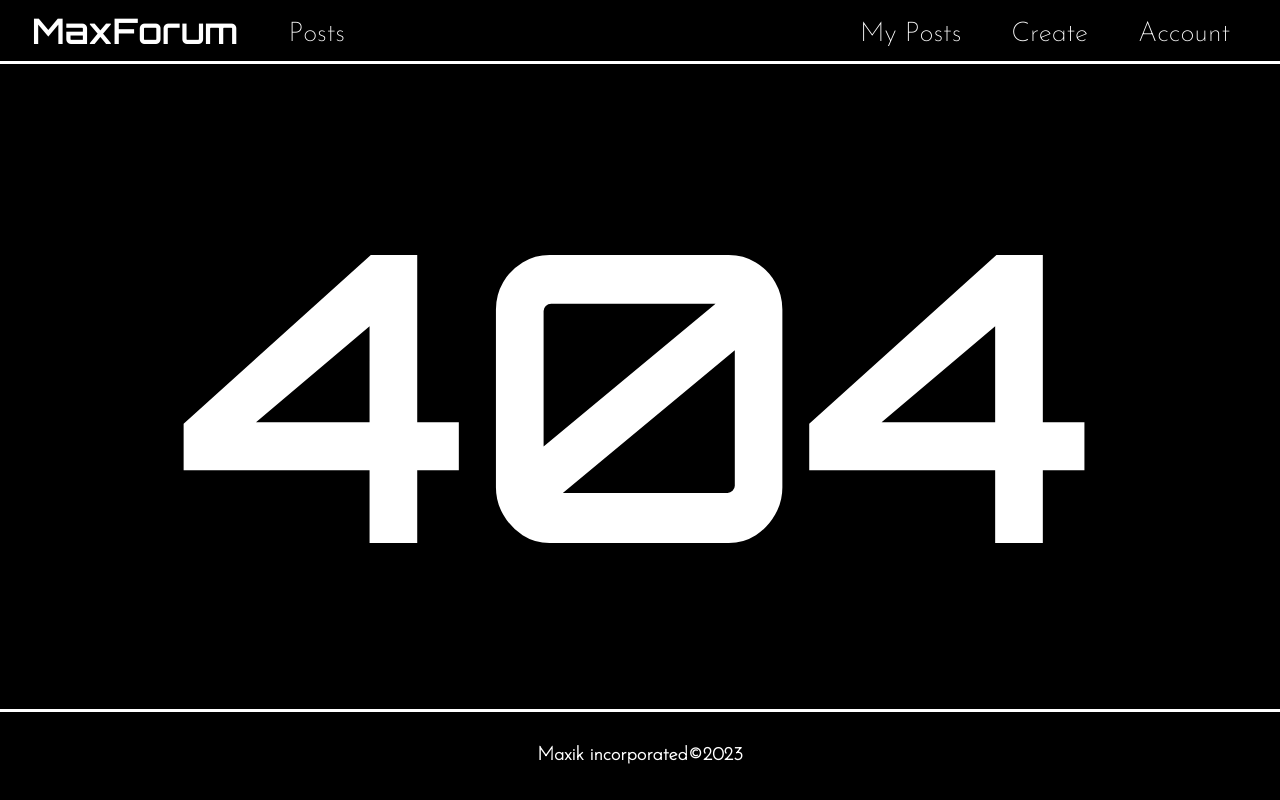
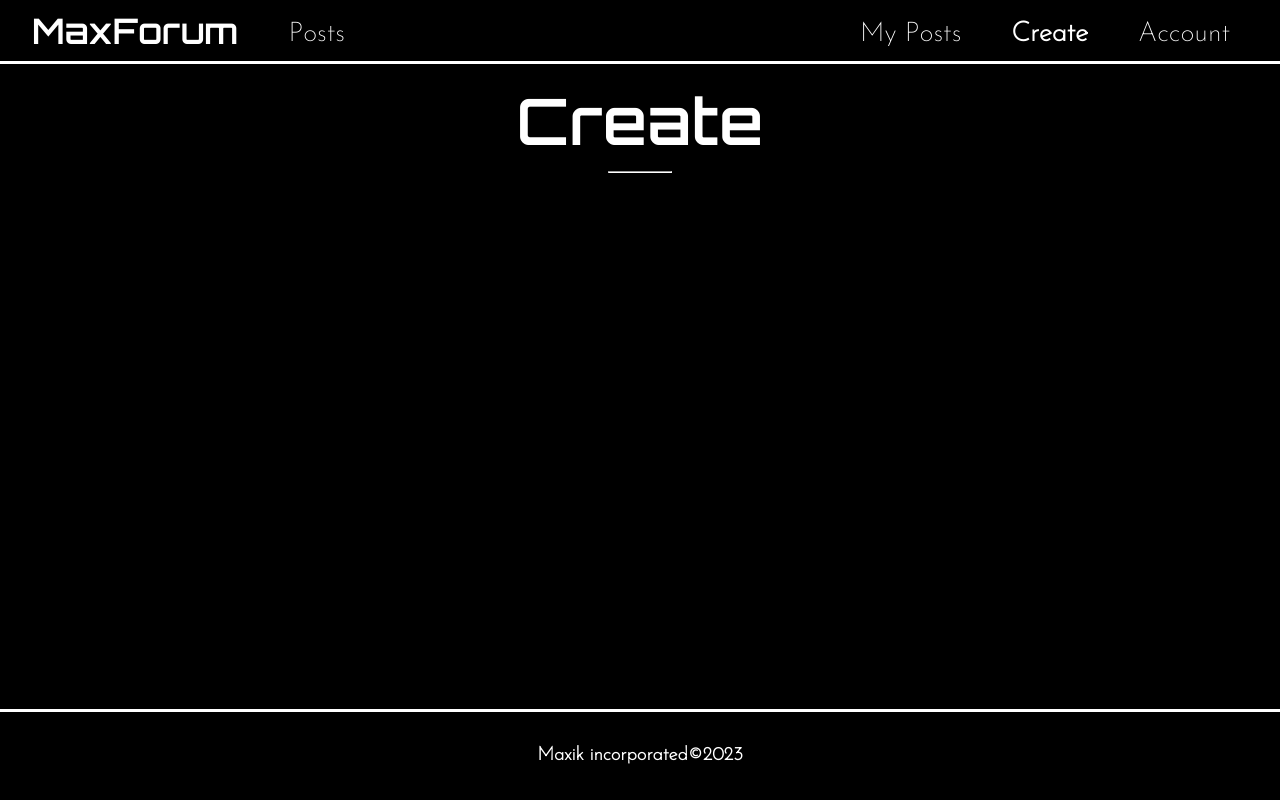
Before and after one commit to MaxPoplavskiy/MaxForum, a React (Create React App) app in the folder front/: page /create in a window 1280 px wide. Before the commit this address led to /404. Built offline with nearby package versions, Linux system fonts and the light colour scheme.

Commit message:
upgrade post cards to work without img

```diff
--- a/front/src/App.js
+++ b/front/src/App.js
@@ -5,6 +5,7 @@ import Footer from './components/footer';
 import Home from './components/home';
 import Account from './components/account';
 import Posts from "./components/posts"
+import CreatePost from './components/create-post';
 import PageNotFound from './components/pagenotfound';
 import { Navigate, Route, Routes } from 'react-router-dom';
 import { globalThemeContext } from "./globalThemeContext";
@@ -19,7 +20,6 @@ function App(props) {
 
   function changeTheme()
   {
-    debugger
     if(theme === "light")
     {
       setTheme("dark");
@@ -41,6 +41,7 @@ function App(props) {
               <Route path="/" element={<Home />} />
               <Route path="/account" element={<Account themeButtonClick={changeTheme} />} />
               <Route path="/posts" element={<Posts />} />
+              <Route path="/create" element={<CreatePost />} />
               <Route path="/404" element={<PageNotFound />} />
               <Route path="*" element={<Navigate to="/404" />} />
             </Routes>
--- /dev/null
+++ b/front/src/components/create-post.css
@@ -0,0 +1,8 @@
+.create-menu
+{
+    display: flex;
+    flex-grow: 1;
+    align-items: center;
+    flex-direction: column;
+    margin-bottom: 2rem;
+}
--- /dev/null
+++ b/front/src/components/create-post.jsx
@@ -0,0 +1,16 @@
+import React from "react";
+import "./create-post.css";
+import { globalThemeContext, cssLightHandle } from "../globalThemeContext";
+import { useContext } from "react";
+
+
+function CreatePost(props)
+{
+    const theme = useContext(globalThemeContext);
+
+    return <div className={cssLightHandle("create-menu", theme)}>
+        <h1 className={cssLightHandle("title", theme)}>Create<hr className={cssLightHandle("", theme)} /></h1>
+    </div>
+}
+
+export default CreatePost;
--- a/front/src/components/home.css
+++ b/front/src/components/home.css
@@ -10,14 +10,7 @@
 
 
 
-.title
-{
-    color: white;
-    font-family: 'Orbitron', sans-serif;
-    font-size: 4rem;
-    margin-top: 1rem;
-    margin-bottom: 10px;
-}
+
 
 .about
 {
--- a/front/src/components/post-card.css
+++ b/front/src/components/post-card.css
@@ -1,5 +1,7 @@
 .card-container
 {
+    display: flex;
+    flex-direction: column;
     border-radius: 5px;
     border: 5px white solid;
 }
@@ -18,7 +20,7 @@
 .card-title-div
 {
     flex: 1;
-    margin: 0 10px;
+    margin: 10px 10px;
     display: flex;
     flex-direction: column;
     justify-content: center;
@@ -60,9 +62,9 @@
 
 .more-div
 {
+    margin-top: auto;
     display: flex;
     flex-direction: column;
-    justify-content: center;
     align-items: center;
     margin-bottom: 5px;
 }
--- a/front/src/components/post-card.jsx
+++ b/front/src/components/post-card.jsx
@@ -11,7 +11,7 @@ function PostCard(props)
 
     return <div className={cssLightHandle("card-container", theme)}>
         <div className={cssLightHandle("upperbody-card", theme)}>
-            <div className={cssLightHandle("card-img-div", theme)}><img src={props.imgSrc} className={cssLightHandle("card-img", theme)} /></div>
+            {props.imgSrc ? <div className={cssLightHandle("card-img-div", theme)}><img src={props.imgSrc} className={cssLightHandle("card-img", theme)} /></div> : ""}
             <div className={cssLightHandle("card-title-div", theme)}>
                 <h2 className={cssLightHandle("card-title", theme)}>{props.title}</h2>
                 <hr className={cssLightHandle("hr-card-title", theme)} />
@@ -19,10 +19,10 @@ function PostCard(props)
         </div>
         <div>
             <p className={cssLightHandle("card-description", theme)}>{props.description}</p>
-            <div className="more-div">
-                <Link className={cssLightHandle("more-link", theme)}>More</Link>
-                <hr className={cssLightHandle("hr-card-title", theme)} />
-            </div>
+        </div>
+        <div className="more-div">
+            <Link className={cssLightHandle("more-link", theme)}>More</Link>
+            <hr className={cssLightHandle("hr-card-title", theme)} />
         </div>
     </div>
 }
--- a/front/src/components/posts.jsx
+++ b/front/src/components/posts.jsx
@@ -17,7 +17,7 @@ function Posts(props)
             <PostCard imgSrc="test.png" title="weaver" description="Weaver is known as a highly mobile and elusive hero, belonging to the Agility attribute. His abilities and unique mechanics make him a popular pick for players who enjoy playing a slippery, hard-to-catch hero capable of dealing significant damage." />
             <PostCard imgSrc="test.png" title="weaver" description="Weaver is known as a highly mobile and elusive hero, belonging to the Agility attribute. His abilities and unique mechanics make him a popular pick for players who enjoy playing a slippery, hard-to-catch hero capable of dealing significant damage." />
             <PostCard imgSrc="test.png" title="weaver" description="Weaver is known as a highly mobile and elusive hero, belonging to the Agility attribute. His abilities and unique mechanics make him a popular pick for players who enjoy playing a slippery, hard-to-catch hero capable of dealing significant damage." />
-            <PostCard imgSrc="test.png" title="weaver" description="Weaver is known as a highly mobile and elusive hero, belonging to the Agility attribute. His abilities and unique mechanics make him a popular pick for players who enjoy playing a slippery, hard-to-catch hero capable of dealing significant damage." />
+            <PostCard imgSrc="" title="weaver" description="Weaver is known as a highly mobile and elusive hero, belonging to the Agility attribute. His abilities and unique mechanics make him a popular pick for players who enjoy playing a slippery, hard-to-catch hero capable of dealing significant damage." />
             <PostCard imgSrc="test.png" title="weaver" description="Weaver is known as a highly mobile and elusive hero, belonging to the Agility attribute. His abilities and unique mechanics make him a popular pick for players who enjoy playing a slippery, hard-to-catch hero capable of dealing significant damage." />
             <PostCard imgSrc="test.png" title="weaver" description="Weaver is known as a highly mobile and elusive hero, belonging to the Agility attribute. His abilities and unique mechanics make him a popular pick for players who enjoy playing a slippery, hard-to-catch hero capable of dealing significant damage." />
         </div>
--- a/front/src/themes.css
+++ b/front/src/themes.css
@@ -1,3 +1,12 @@
+.title
+{
+    color: white;
+    font-family: 'Orbitron', sans-serif;
+    font-size: 4rem;
+    margin-top: 1rem;
+    margin-bottom: 10px;
+}
+
 .light
 {
     color: black;
```
